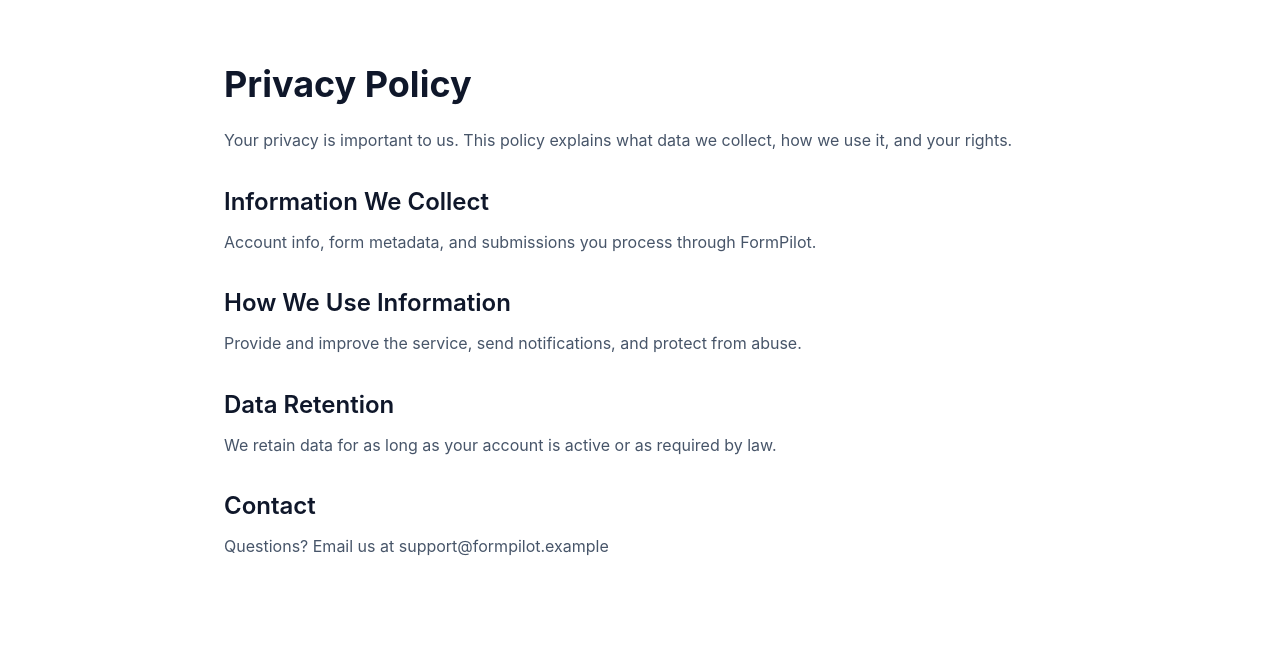
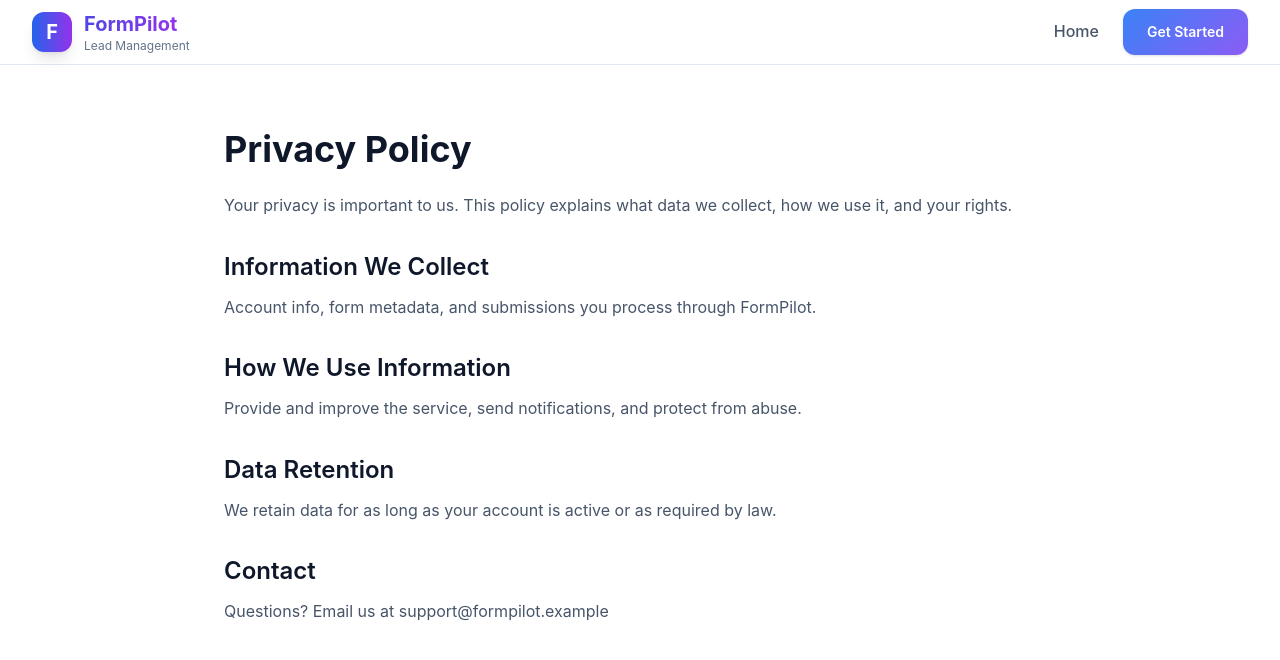
Before and after one commit to vishal11u/FormPilot, a Next.js app: page /privacy in a window 1280 px wide. Shown: the top 660 px of the page. Built offline with nearby package versions, Linux system fonts and the light colour scheme.

Commit message:
feat: add navigation to terms and privacy pages and update landing page
- Add navigation bar to terms and privacy pages for better user experience
- Update landing page styling and button sizes
- Replace Supabase Auth with Clerk in README documentation
- Add landing.png to public directory

```diff
--- a/app/page.tsx
+++ b/app/page.tsx
@@ -125,7 +125,7 @@
       {/* Hero Section */}
       <section className="pt-32 pb-20 px-4 sm:px-6 lg:px-8">
         <div className="max-w-7xl mx-auto">
-          <div className="grid grid-cols-1 lg:grid-cols-2 gap-12 items-center">
+          <div className="grid grid-cols-1 lg:grid-cols-2 gap-11 items-center">
             {/* Left Side - Content */}
             <motion.div
               className="space-y-8"
@@ -134,21 +134,21 @@
               transition={{ duration: 0.8 }}
             >
               <h1 className="text-5xl md:text-6xl font-bold text-slate-900 dark:text-white leading-tight">
-                The form solution for <span className="text-indigo-600">everyone</span>
+                The Form Solution For <span className="text-indigo-600">Everyone</span>
               </h1>
               <p className="text-xl text-slate-600 dark:text-slate-400 max-w-2xl leading-relaxed">
-                Use your own frontend code. Submit to our API. We'll handle the rest.
+                Use your own Frontend Code. Submit to our API. We'll handle the rest.
               </p>
               <div className="flex flex-col sm:flex-row gap-4">
                 <Link
                   href="/signup"
-                  className="bg-gradient-to-r from-blue-600 to-purple-600 hover:from-blue-700 hover:to-purple-700 text-white px-8 py-4 rounded-lg font-semibold text-lg transition-all duration-200 shadow-lg hover:shadow-xl transform hover:-translate-y-0.5 inline-flex items-center justify-center"
+                  className="bg-gradient-to-r from-blue-600 to-purple-600 hover:from-blue-700 hover:to-purple-700 text-white px-8 py-2.5 rounded-lg font-semibold text-lg transition-all duration-200 shadow-lg hover:shadow-xl transform hover:-translate-y-0.5 inline-flex items-center justify-center"
                 >
                   Get Started
                 </Link>
                 <Link
                   href="/demo"
-                  className="border-2 border-slate-300 dark:border-slate-600 text-slate-700 dark:text-slate-300 px-8 py-4 rounded-lg font-semibold text-lg transition-all duration-200 hover:border-slate-400 dark:hover:border-slate-500 hover:text-slate-900 dark:hover:text-white inline-flex items-center justify-center"
+                  className="border-2 border-slate-300 dark:border-slate-600 text-slate-700 dark:text-slate-300 px-8 py-2.5 rounded-lg font-semibold text-lg transition-all duration-200 hover:border-slate-400 dark:hover:border-slate-500 hover:text-slate-900 dark:hover:text-white inline-flex items-center justify-center"
                 >
                   View Demo
                 </Link>
--- a/app/privacy/page.tsx
+++ b/app/privacy/page.tsx
@@ -1,6 +1,43 @@
+"use client";
+
+import Link from "next/link";
+import { useRouter } from "next/navigation";
+
 export default function PrivacyPolicyPage() {
+  const router = useRouter();
+
   return (
     <div className="min-h-screen bg-white dark:bg-slate-900">
+      <nav className="bg-white/80 dark:bg-slate-800/80 backdrop-blur-md border-b border-slate-200 dark:border-slate-700">
+        <div className="max-w-7xl mx-auto px-4 sm:px-6 lg:px-8">
+          <div className="flex justify-between items-center h-16" onClick={() => router.push("/")}>
+            <div className="flex items-center space-x-3 cursor-pointer">
+              <div className="w-10 h-10 bg-gradient-to-r from-blue-600 to-purple-600 rounded-xl flex items-center justify-center shadow-lg">
+                <span className="text-white font-bold text-xl">F</span>
+              </div>
+              <div>
+                <span className="text-xl font-bold bg-gradient-to-r from-indigo-600 to-purple-600 bg-clip-text text-transparent">
+                  FormPilot
+                </span>
+                <p className="text-xs text-slate-500">Lead Management</p>
+              </div>
+            </div>
+
+            <div className="flex items-center space-x-6">
+              <Link
+                href="/"
+                className="md:flex hidden items-center space-x-2 text-slate-600 hover:text-indigo-600 transition-colors font-medium"
+              >
+                Home
+              </Link>
+
+              <Link href="/signup" className="btn-primary">
+                Get Started
+              </Link>
+            </div>
+          </div>
+        </div>
+      </nav>
       <div className="max-w-4xl mx-auto px-4 sm:px-6 lg:px-8 py-16">
         <h1 className="text-4xl font-bold text-slate-900 dark:text-white mb-6">Privacy Policy</h1>
         <p className="text-slate-600 dark:text-slate-300 mb-4">
--- a/app/terms/page.tsx
+++ b/app/terms/page.tsx
@@ -1,6 +1,42 @@
+"use client";
+
+import Link from "next/link";
+import { useRouter } from "next/navigation";
+
 export default function TermsPage() {
+  const router = useRouter();
   return (
     <div className="min-h-screen bg-white dark:bg-slate-900">
+      <nav className="bg-white/80 dark:bg-slate-800/80 backdrop-blur-md border-b border-slate-200 dark:border-slate-700">
+        <div className="max-w-7xl mx-auto px-4 sm:px-6 lg:px-8">
+          <div className="flex justify-between items-center h-16" onClick={() => router.push("/")}>
+            <div className="flex items-center space-x-3 cursor-pointer">
+              <div className="w-10 h-10 bg-gradient-to-r from-blue-600 to-purple-600 rounded-xl flex items-center justify-center shadow-lg">
+                <span className="text-white font-bold text-xl">F</span>
+              </div>
+              <div>
+                <span className="text-xl font-bold bg-gradient-to-r from-indigo-600 to-purple-600 bg-clip-text text-transparent">
+                  FormPilot
+                </span>
+                <p className="text-xs text-slate-500">Lead Management</p>
+              </div>
+            </div>
+
+            <div className="flex items-center space-x-6">
+              <Link
+                href="/"
+                className="md:flex hidden items-center space-x-2 text-slate-600 hover:text-indigo-600 transition-colors font-medium"
+              >
+                Home
+              </Link>
+
+              <Link href="/signup" className="btn-primary">
+                Get Started
+              </Link>
+            </div>
+          </div>
+        </div>
+      </nav>
       <div className="max-w-4xl mx-auto px-4 sm:px-6 lg:px-8 py-16">
         <h1 className="text-4xl font-bold text-slate-900 dark:text-white mb-6">
           Terms & Conditions
```
Also changed, not shown: public/landing.png (added), 1 other file (tests, documents, lock files or other folders).
